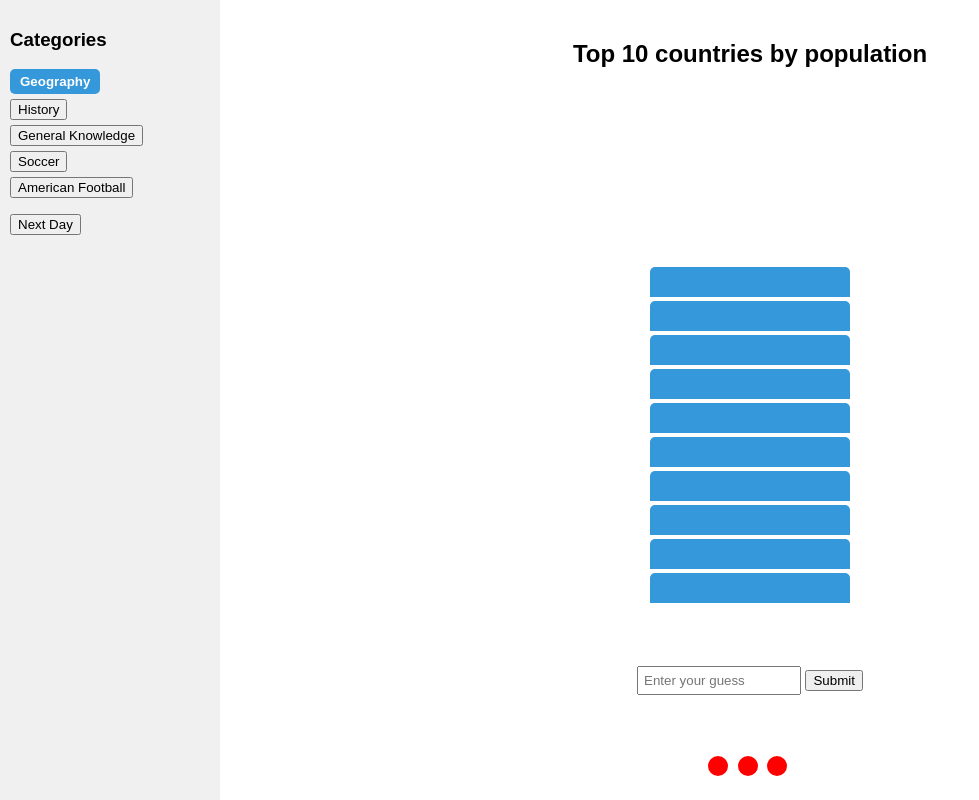
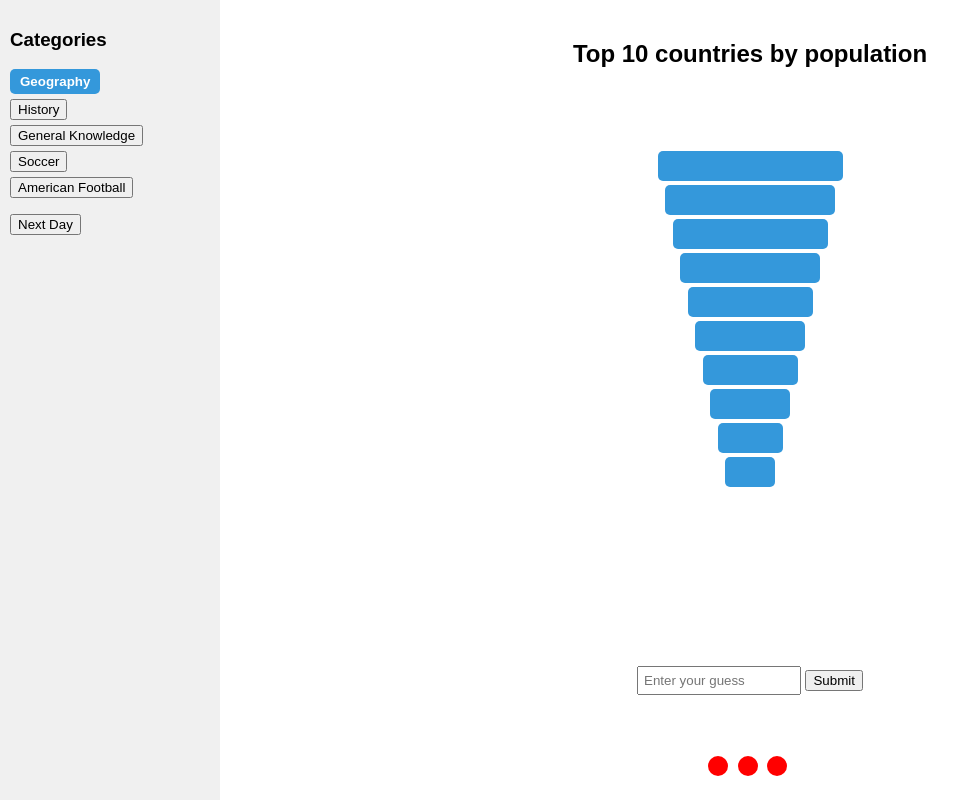
Before and after one commit to rhysfarrell3476-ship-it/towerofpower, a Flask app: page / in a window 1280 px wide. Shown: the whole page, without its empty margins (0-979 px from the left). Run offline with Flask 3, Linux system fonts and the light colour scheme.

Commit message:
index.html

```diff
--- a/templates/index.html
+++ b/templates/index.html
@@ -54,13 +54,13 @@
       text-align: center;
     }
 
-    /* Tower */
+    /* Tower as pyramid */
     #tower {
       display: flex;
       flex-direction: column-reverse; /* bottom = rank 1 */
-      justify-content: flex-start;
+      justify-content: flex-end;
+      align-items: center;
       height: 60%;
-      width: 200px;
     }
     .tower-block {
       background-color: #3498db;
@@ -68,7 +68,7 @@
       margin: 2px 0;
       text-align: center;
       line-height: 30px;
-      border-radius: 5px 5px 0 0;
+      border-radius: 5px;
       height: 30px;
     }
 
@@ -126,10 +126,10 @@
       <h2>{{ question_text }}</h2>
     </div>
 
-    <!-- Tower -->
+    <!-- Tower as pyramid -->
     <div id="tower">
       {% for i in range(top_ten|length) %}
-        <div class="tower-block" id="block-{{ i }}"></div>
+        <div class="tower-block" id="block-{{ i }}" style="width: {{ 50 + i*15 }}px;"></div>
       {% endfor %}
     </div>
 
@@ -175,15 +175,10 @@
       if (!correct) {
         lives--;
         updateLives();
-        if (lives <= 0) {
-          endGame();
-        }
+        if (lives <= 0) endGame();
       }
 
-      // Check if all answers revealed
-      if (document.querySelectorAll('.tower-block:empty').length === 0) {
-        endGame();
-      }
+      if (document.querySelectorAll('.tower-block:empty').length === 0) endGame();
     }
 
     function updateLives() {
@@ -195,7 +190,6 @@
 
     function endGame() {
       gameOver = true;
-      // Reveal remaining answers
       for (let i = 0; i < answers.length; i++) {
         const block = document.getElementById('block-' + i);
         if (block.innerText === '') {
@@ -206,6 +200,11 @@
       document.getElementById('guess').disabled = true;
       alert('Game Over!');
     }
+
+    // Submit on Enter key
+    document.getElementById('guess').addEventListener('keyup', function(event) {
+      if (event.key === 'Enter') submitGuess();
+    });
   </script>
 
 </body>
```
